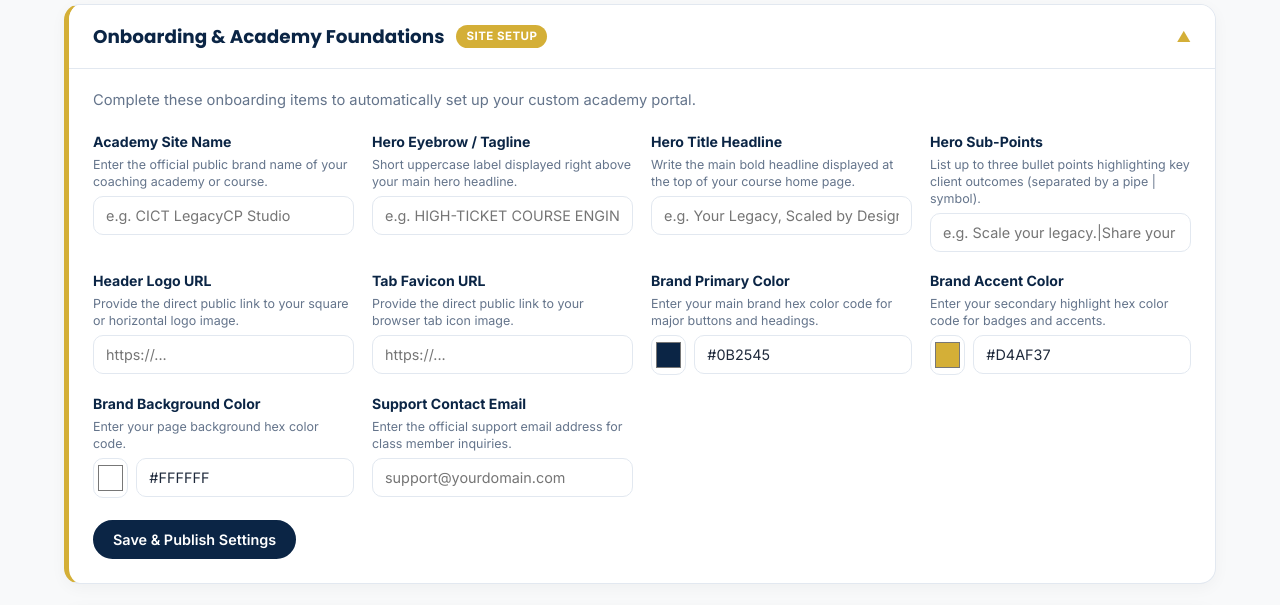
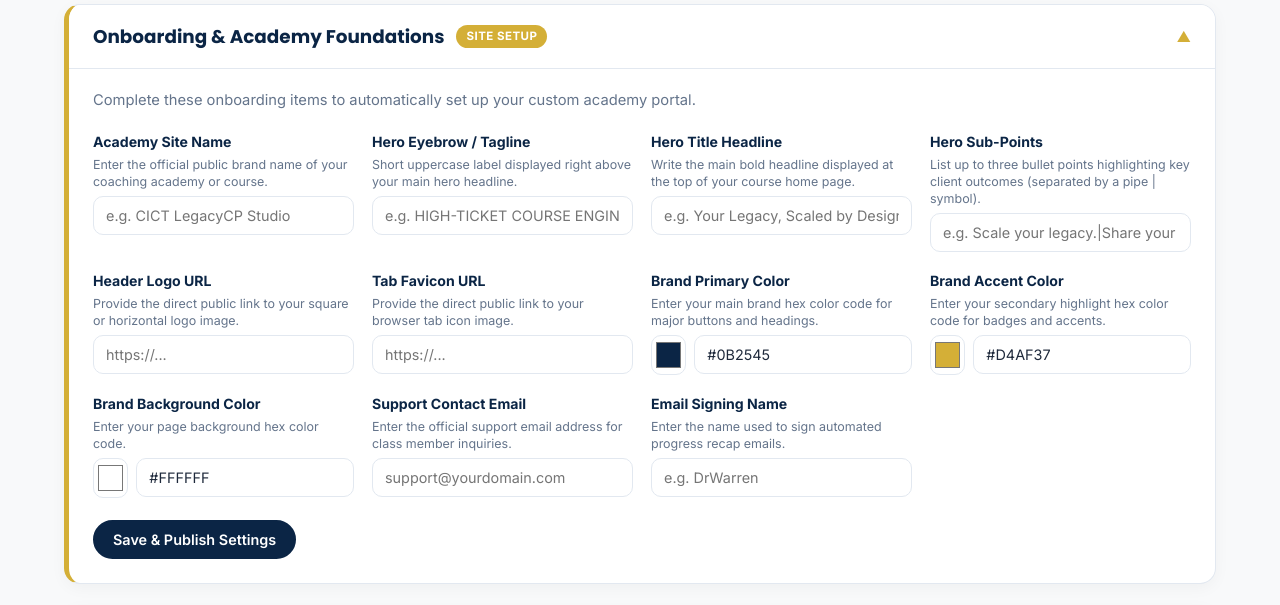
Before and after one commit to warrenlingerhk/cict-studio-platform, a plain HTML site: page admin.html in a window 1280 px wide. Shown: the part 164-769 px from the top of the page. Drawn offline with Linux system fonts and the light colour scheme; no server answers; sample sign-in values are in the browser's storage.

Commit message:
Update admin.html
add email name to admin

```diff
--- a/admin.html
+++ b/admin.html
@@ -538,6 +538,11 @@
             <div class="hint">Enter the official support email address for class member inquiries.</div>
             <input type="email" id="set-support-email" placeholder="support@yourdomain.com">
           </div>
+          <div class="setup-field">
+            <label for="set-email-signing-name">Email Signing Name</label>
+            <div class="hint">Enter the name used to sign automated progress recap emails.</div>
+            <input type="text" id="set-email-signing-name" placeholder="e.g. DrWarren">
+          </div>
         </div>
 
         <div class="setup-actions">
@@ -866,6 +871,7 @@
         document.getElementById('set-logo-url').value = s.logo_url || '';
         document.getElementById('set-favicon-url').value = s.favicon_url || '';
         document.getElementById('set-support-email').value = s.support_email || '';
+        document.getElementById('set-email-signing-name').value = s.email_signing_name || '';
 
         if (s.primary_color) {
           document.getElementById('set-primary-color').value = s.primary_color;
@@ -932,6 +938,7 @@
         accent_color: document.getElementById('set-accent-color').value.trim(),
         bg_color: document.getElementById('set-bg-color').value.trim(),
         support_email: document.getElementById('set-support-email').value.trim(),
+        email_signing_name: document.getElementById('set-email-signing-name').value.trim(),
         // Offer Slot 1
         offer_1_enabled: document.getElementById('o1-enabled').value,
         offer_1_title: document.getElementById('o1-title').value.trim(),
```
